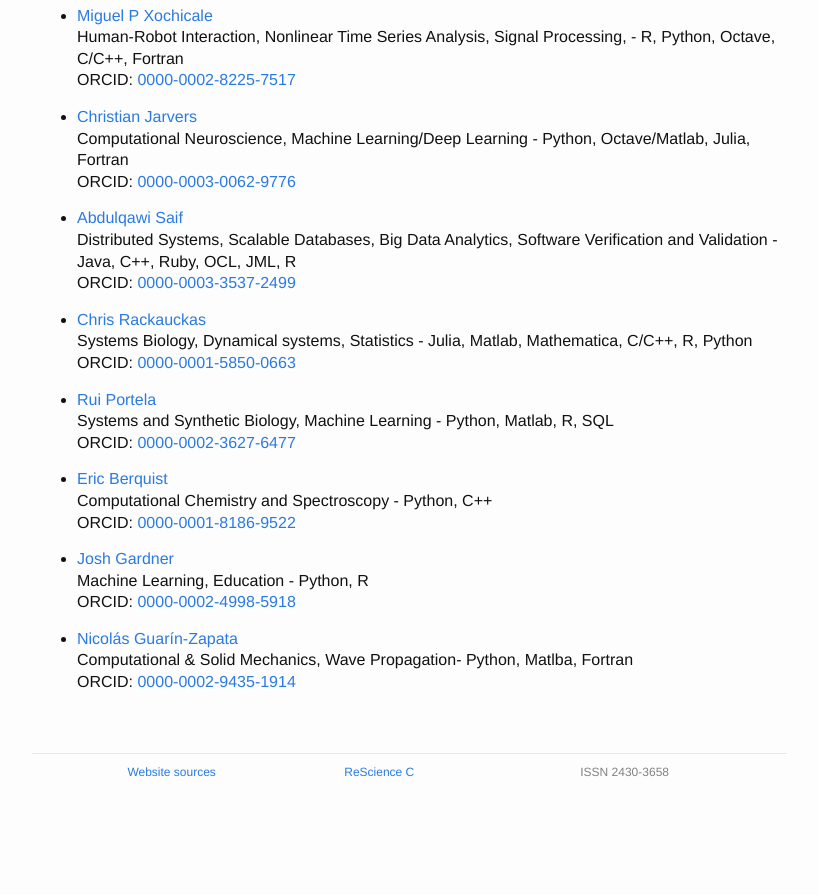
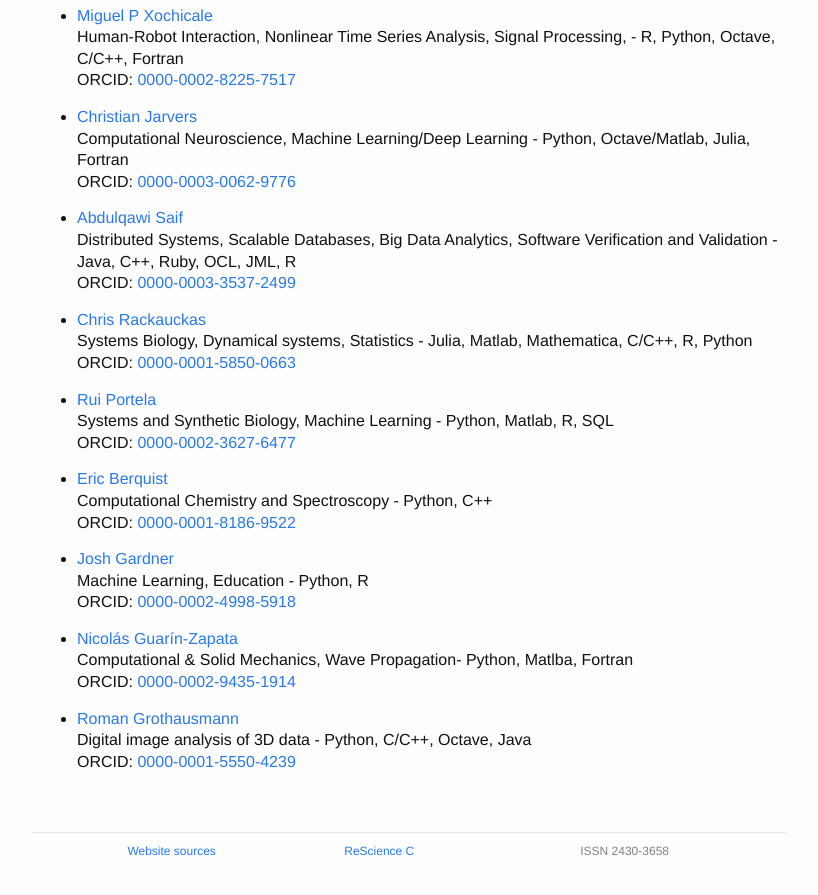
Before and after one commit to ReScience/rescience.github.io, a Jekyll site: the page built from 04-board.md, in a window 1280 px wide and 900 px high, scrolled down 9226 px. Shown: the top 895 px of the window, without its empty margins (223-1041 px from the left). Built offline with Jekyll 4.4.1, drawn with Linux system fonts in a browser that asks for light colours; our own code applies the rules of GitHub Pages for plain Markdown files; before the commit the page ends 10046 px from its top, so only the background shows below that.

Commit message:
Added Roman Grothausmann to the board

```diff
--- a/04-board.md
+++ b/04-board.md
@@ -546,3 +546,7 @@ ORCID: [0000-0002-8225-7517](https://orcid.org/0000-0002-8225-7517)
 * [Nicolás Guarín-Zapata](https://github.com/nicoguaro)
   Computational & Solid Mechanics, Wave Propagation- Python, Matlba, Fortran
   ORCID: [0000-0002-9435-1914](https://orcid.org/0000-0002-9435-1914)
+
+* [Roman Grothausmann](https://github.com/romangrothausmann)
+  Digital image analysis of 3D data - Python, C/C++, Octave, Java
+  ORCID: [0000-0001-5550-4239](https://orcid.org/0000-0001-5550-4239)
```
